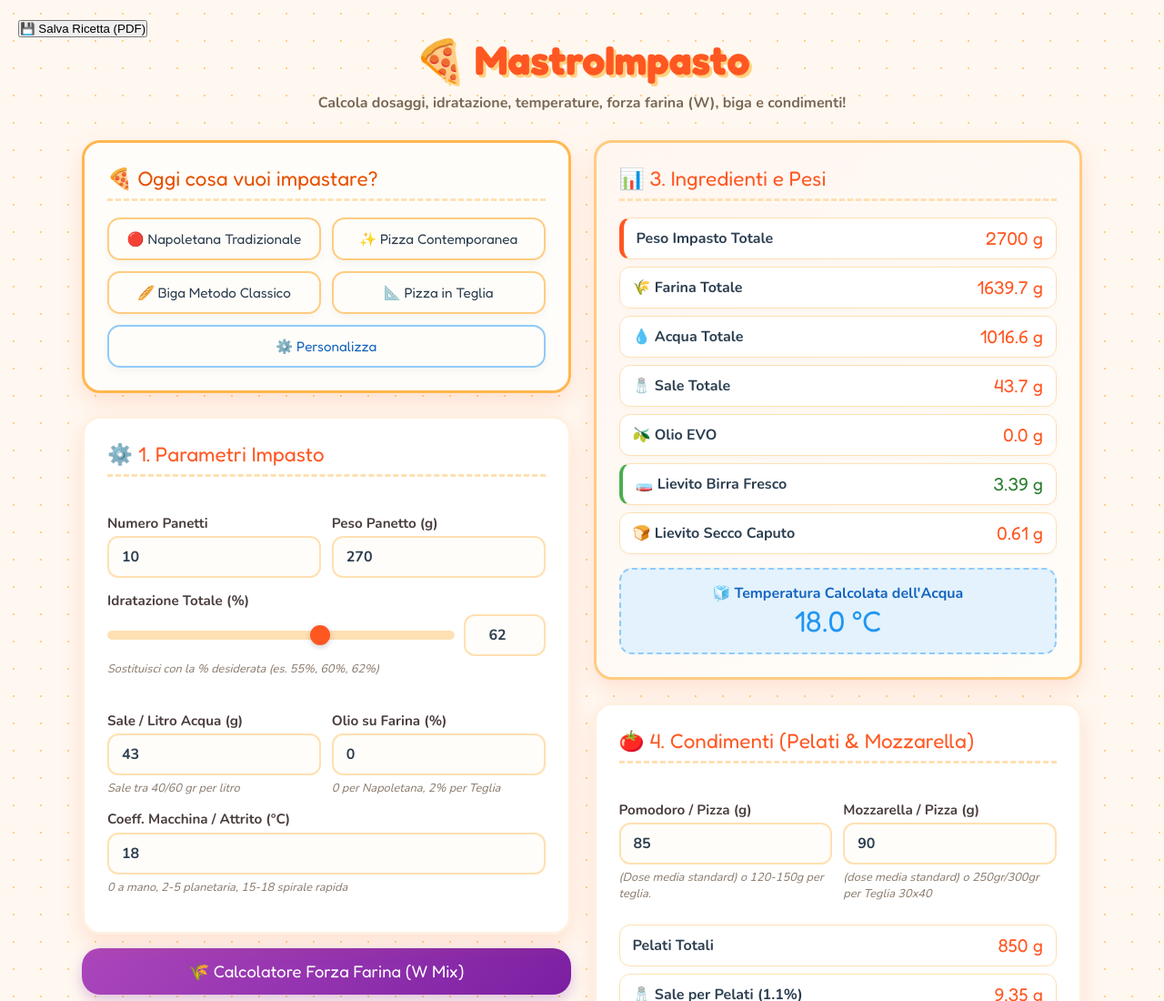
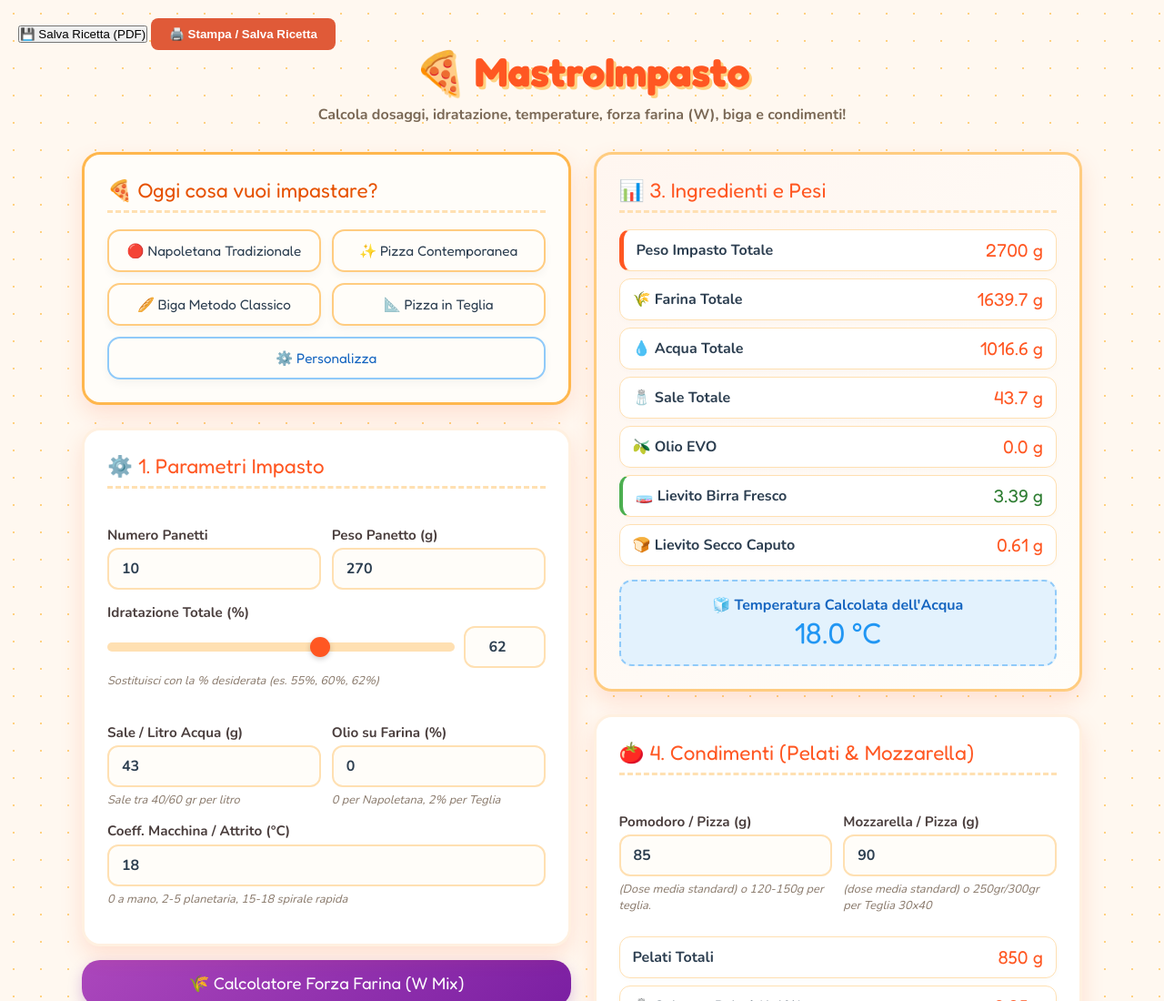
Before and after one commit to CalPizza-dotcom/Mastro-Impasto, a plain HTML site: page index.html in a window 1280 px wide. Shown: the top 1100 px of the page at 91% size. Drawn offline with nearby package versions, Linux system fonts and the light colour scheme.

Commit message:
Update index.html

```diff
--- a/index.html
+++ b/index.html
@@ -6,6 +6,8 @@
   <title>🍕 MastroImpasto</title>
 
   <button id="btn-salva-ricetta">💾 Salva Ricetta (PDF)</button>
+
+  <button onclick="window.print()" style="background-color: #e05a38; color: white; padding: 10px 20px; border: none; border-radius: 8px; font-weight: bold; cursor: pointer;">🖨️ Stampa / Salva Ricetta</button>
 
   <!-- Google Fonts -->
   <link rel="preconnect" href="https://fonts.googleapis.com">
```
